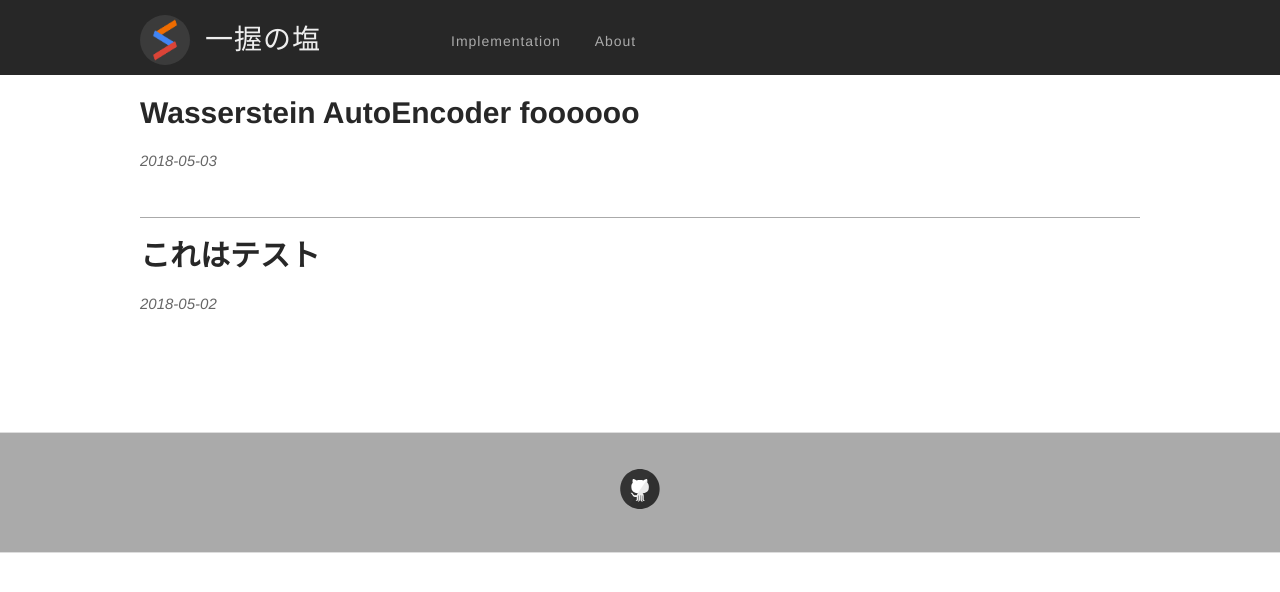
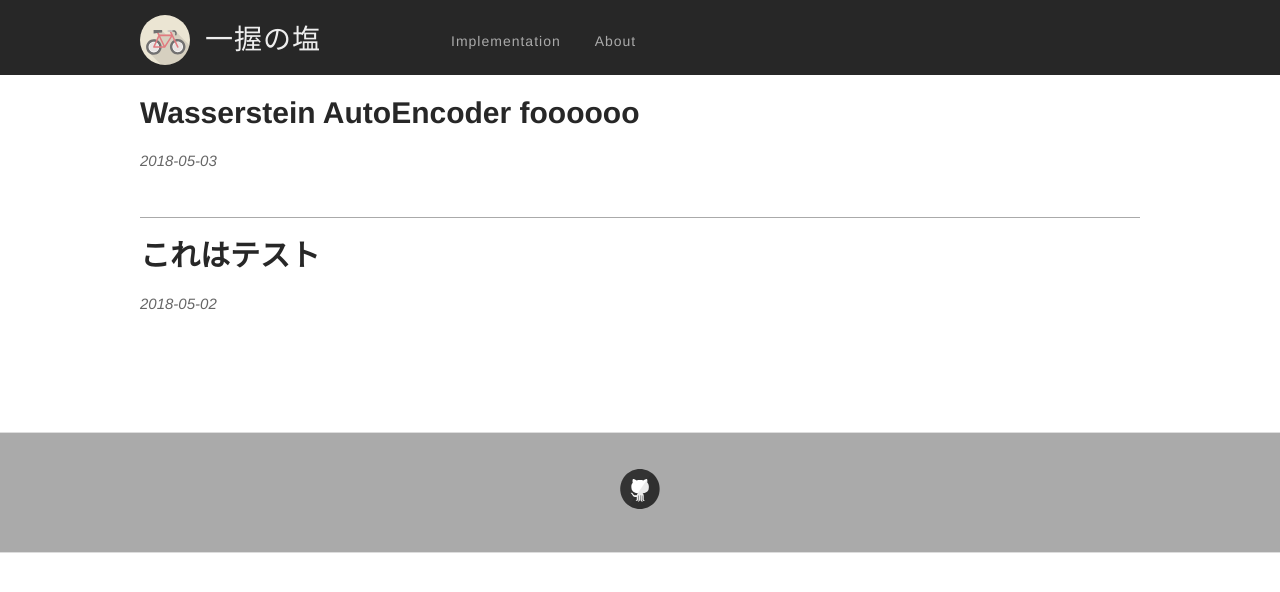
Before and after one commit to salty-vanilla/page_test, a Jekyll site: the page built from index.html, in a window 1280 px wide. Shown: the top 592 px of the page. Built offline with Jekyll 4.4.1, drawn with Linux system fonts in a browser that asks for light colours.

Commit message:
Update _config.yml

```diff
--- a/_config.yml
+++ b/_config.yml
@@ -9,7 +9,7 @@ name: 一握の塩
 description: 石油王になりたい
 
 # URL of your avatar or profile pic (you could use your GitHub profile pic)
-avatar: https://raw.githubusercontent.com/salty-vanilla/page_test/master/images/icon.png
+avatar: https://raw.githubusercontent.com/salty-vanilla/page_test/master/images/icon.svg
 
 #
 # Flags below are optional
```
